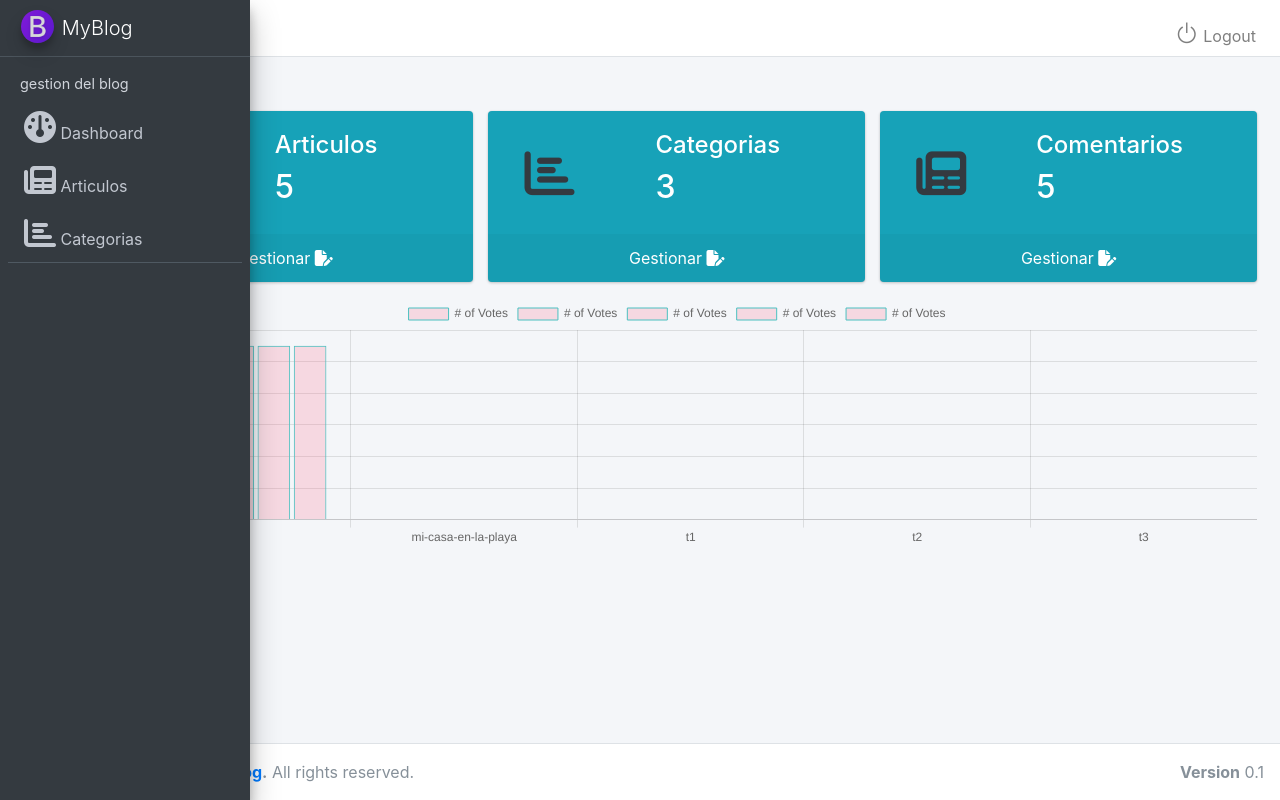
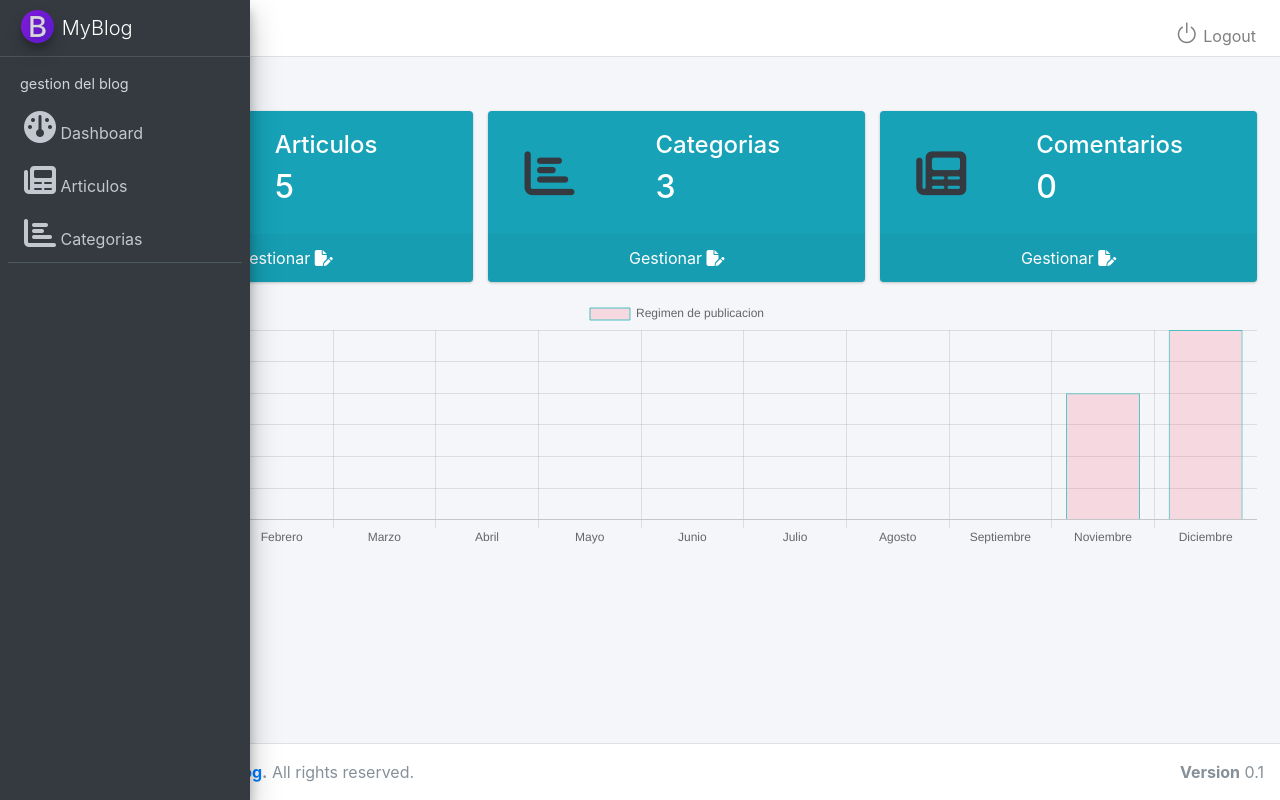
Before and after one commit to esnazer/myblog, a Django app: page /admin/dashboard/ in a window 1280 px wide. Run offline with Django 3.2, Linux system fonts and the light colour scheme; data comes from the database, SQL or seed files in the repository; both versions use the stored data as it was after the commit; some libraries are stand-ins or nearby versions.

Commit message:
simple dashboard terminado

```diff
--- a/assets/templates/adminblog/dashboard.html
+++ b/assets/templates/adminblog/dashboard.html
@@ -52,7 +52,7 @@
                         </div>
                         <div class="flex-fill mx-2">
                             <h4>Comentarios</h4>
-                            <h2>{{cnt_articulos}}</h2>
+                            <h2>0</h2>
                         </div>
                     </div>
                     <a class="card-footer d-flex justify-content-center align-items-center" href="#">Gestionar&nbsp;
@@ -78,26 +78,59 @@
 <script>
 
 const ctx = document.getElementById('myChart').getContext('2d');
+
+function datos(){
+    const db = new Map([
+        ['01',0],
+        ['02',0],
+        ['03',0],
+        ['04',0],
+        ['05',0],
+        ['06',0],
+        ['07',0],
+        ['08',0],
+        ['09',0],
+        ['10',0],
+        ['11',0],
+        ['12',0],
+    ]);
+    {% regroup articulos by update|date:"n" as fechas %}
+    {% for fecha in fechas %}
+        {%if fecha.grouper == '1' %}db.set("01",{{fecha.list|length}});{% endif %}
+        {%if fecha.grouper == '2' %}db.set("02",{{fecha.list|length}});{% endif %}
+        {%if fecha.grouper == '3' %}db.set("03",{{fecha.list|length}});{% endif %}
+        {%if fecha.grouper == '4' %}db.set("04",{{fecha.list|length}});{% endif %}
+        {%if fecha.grouper == '5' %}db.set("05",{{fecha.list|length}});{% endif %}
+        {%if fecha.grouper == '6' %}db.set("06",{{fecha.list|length}});{% endif %}
+        {%if fecha.grouper == '7' %}db.set("07",{{fecha.list|length}});{% endif %}
+        {%if fecha.grouper == '8' %}db.set("08",{{fecha.list|length}});{% endif %}
+        {%if fecha.grouper == '9' %}db.set("09",{{fecha.list|length}});{% endif %}
+        {%if fecha.grouper == '10' %}db.set("10",{{fecha.list|length}});{% endif %}
+        {%if fecha.grouper == '11' %}db.set("11",{{fecha.list|length}});{% endif %}
+        {%if fecha.grouper == '12' %}db.set("12",{{fecha.list|length}});{% endif %}
+    {% endfor %}
+    const db_final = []
+    db.forEach (function(value, key){
+        db_final.push(value);
+    });
+    return db_final;
+}
+
 const myChart = new Chart(ctx, {
     type: 'bar',
     data: {
         labels: [
-            {% for art in articulos %}
-                '{{art.slug}}',
-            {% endfor %}
+                'Enero', 'Febrero', 'Marzo', 'Abril', 'Mayo', 'Junio',
+                'Julio', 'Agosto', 'Septiembre', 'Noviembre', 'Diciembre'
         ],
         datasets: [
-            {% for art in articulos %}
                 {
-                    label: '# of Votes',
-                    data: [
-                        {{art.update|date:"n"}}
-                    ],
+                    label: 'Regimen de publicacion',
+                    data: datos(),
                     backgroundColor: 'rgba(255, 99, 132, 0.2)',
                     borderColor: 'rgb(75, 192, 192)',
                     borderWidth: 1
                 },
-            {% endfor %}
         ]
     },
     options: {
--- a/cuenta/views.py
+++ b/cuenta/views.py
@@ -1,7 +1,9 @@
 from django.shortcuts import render, redirect
+from django.db.models import Sum, Avg
 from django.http import HttpResponse
 from django.views import View
 from blog.models import Categoria, Articulo
+
 
 # Create your views here.
 class Login(View):
@@ -37,7 +39,6 @@ class DashBoardView(View):
         cnt_articulos = Articulo.objects.count()
         cnt_categorias = Categoria.objects.count()
         articulos = Articulo.objects.filter().values()
-        print(articulos[0].get('update'))
         categorias = Categoria.objects.all()
         parmts = {
             'cnt_articulos': cnt_articulos,
```
Also changed, not shown: db.sqlite3.
